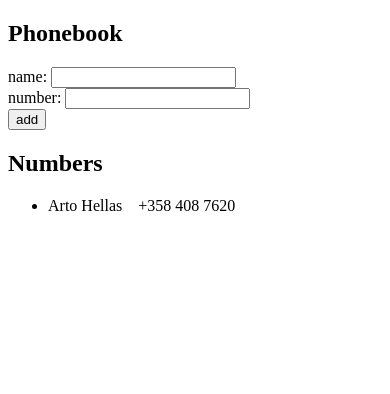
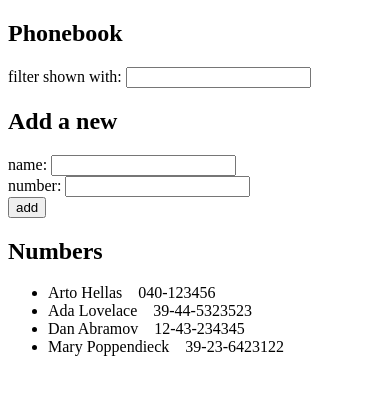
Before and after one commit to Rizz071/Fullstackopen, a React (Vite) app in the folder part2/phonebook/: page / in a window 390 px wide. Shown: the top 394 px of the page. Built offline with nearby package versions, Linux system fonts and the light colour scheme.

Commit message:
2.9*: The Phonebook Step4

```diff
--- a/part2/phonebook/src/App.jsx
+++ b/part2/phonebook/src/App.jsx
@@ -2,14 +2,20 @@
 
 import InputName from './components/InputName'
 import InputNumber from './components/InputNumber'
+import InputFilter from './components/InputFilter'
 import NumbersList from './components/NumbersList'
 
 const App = () => {
   const [persons, setPersons] = useState([
-    { name: 'Arto Hellas', number: '+358 408 7620' }
+    { name: 'Arto Hellas', number: '040-123456', id: 1 },
+    { name: 'Ada Lovelace', number: '39-44-5323523', id: 2 },
+    { name: 'Dan Abramov', number: '12-43-234345', id: 3 },
+    { name: 'Mary Poppendieck', number: '39-23-6423122', id: 4 }
   ])
+
   const [newName, setNewName] = useState('')
   const [newNumber, setNewNumber] = useState('')
+  const [newFilter, setNewFilter] = useState('')
 
 
   const addPerson = (event) => {
@@ -33,18 +39,20 @@
       return
     }
 
-    setPersons(persons.concat({ name: newName, number: newNumber }))
+    setPersons(persons.concat({ name: newName, number: newNumber, id: persons.length + 1 }))
   }
 
   return (
     <div>
       <h2>Phonebook</h2>
+      <InputFilter newFilter={newFilter} setNewFilter={setNewFilter} />
+      <h2>Add a new</h2>
       <form onSubmit={addPerson}>
         <InputName newName={newName} setNewName={setNewName} />
         <InputNumber newNumber={newNumber} setNewNumber={setNewNumber} />
         <button type="submit">add</button>
       </form>
-      <NumbersList persons={persons} />
+      <NumbersList persons={persons} newFilter={newFilter} />
     </div>
   )
 }
--- /dev/null
+++ b/part2/phonebook/src/components/InputFilter.jsx
@@ -0,0 +1,13 @@
+const InputFilter = ({ newFilter, setNewFilter }) => {
+    const handleFilterChange = (event) => {
+        setNewFilter(event.target.value)
+    }
+
+    return (
+        <div>
+            filter shown with: <input value={newFilter} onChange={handleFilterChange} />
+        </div>
+    )
+}
+
+export default InputFilter
--- a/part2/phonebook/src/components/NumbersList.jsx
+++ b/part2/phonebook/src/components/NumbersList.jsx
@@ -1,9 +1,15 @@
-const NumbersList = ({ persons }) => {
+const NumbersList = ({ persons, newFilter }) => {
     return (
         <>
             <h2>Numbers</h2>
             <ul>
-                {persons.map((person) => <li key={person.name}>{person.name}&emsp;{person.number}</li>)}
+                {persons
+                    .filter((person) => {
+                        if (newFilter === '') return true
+                        if (person.name.toLowerCase().includes(newFilter.toLowerCase())) return true
+                        if (person.number.toLowerCase().includes(newFilter.toLowerCase())) return true
+                    })
+                    .map((person) => <li key={person.name}>{person.name}&emsp;{person.number}</li>)}
             </ul>
         </>
     )
```
